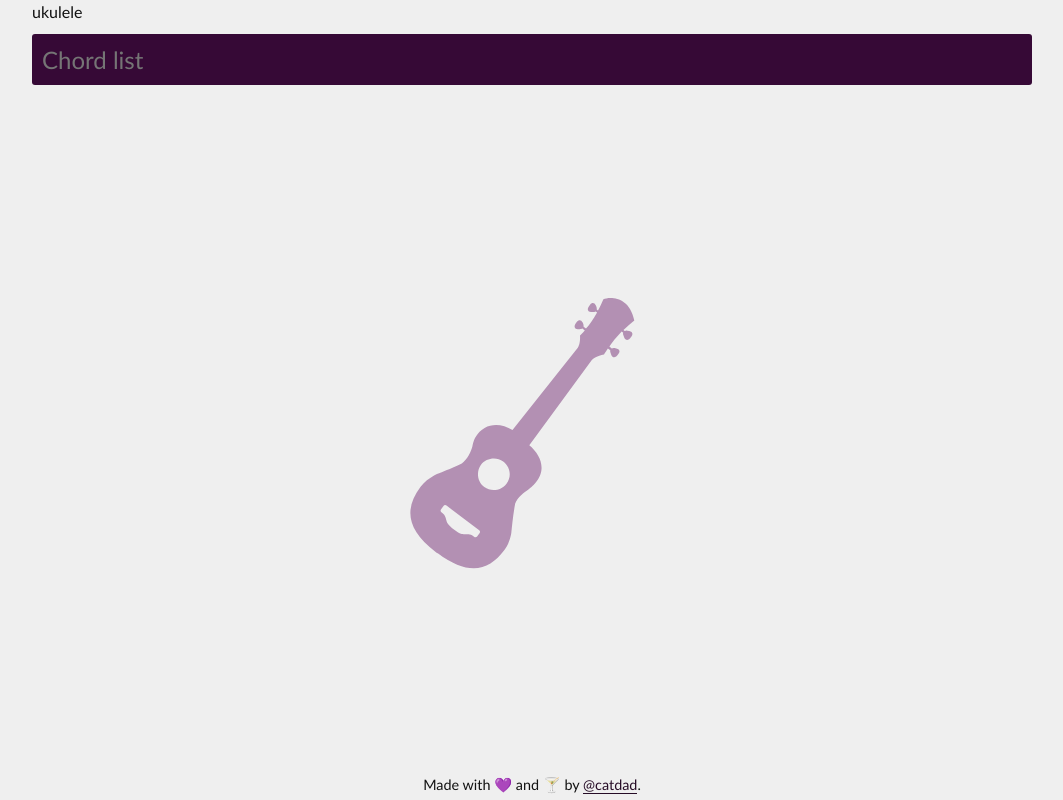
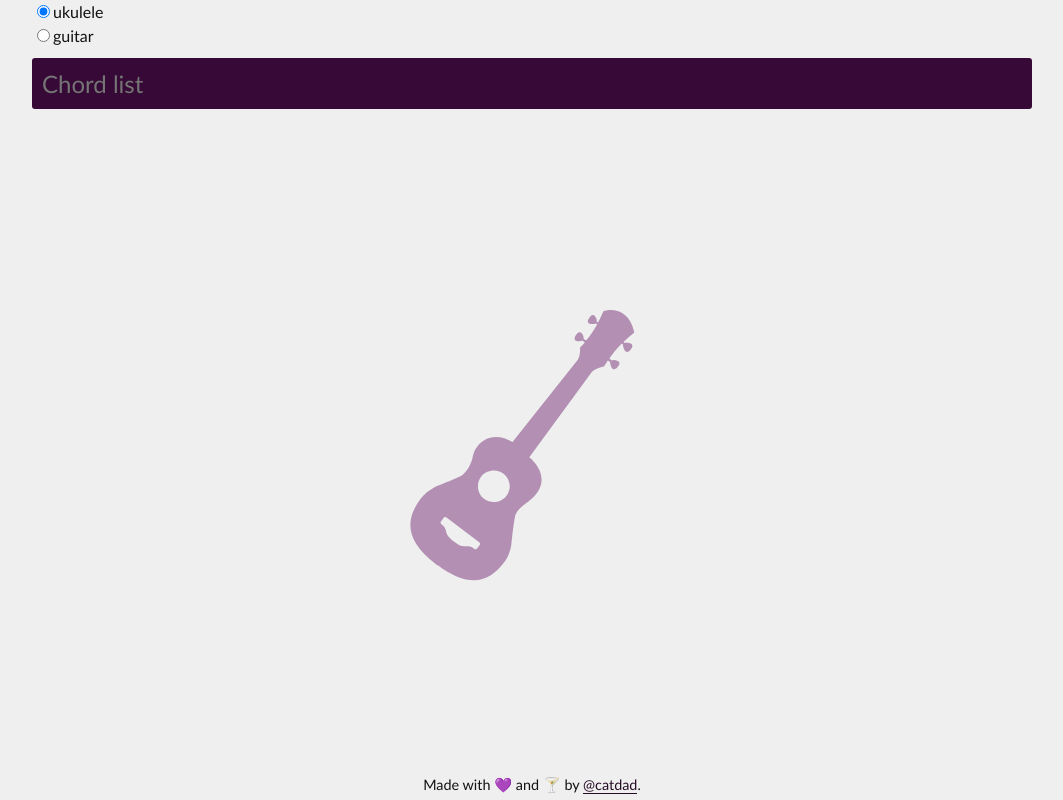
Before and after one commit to catdad/chord-explorer, a React (Vite) app: page / in a window 1280 px wide. Shown: the whole page, without its empty margins (108-1171 px from the left). Built offline with nearby package versions, Linux system fonts and the light colour scheme.

Commit message:
creating a toggle

```diff
--- a/src/components/Instrument/Instrument.jsx
+++ b/src/components/Instrument/Instrument.jsx
@@ -1,7 +1,34 @@
 import React from 'react';
 
-export default function Instrument({ instrument = 'ukulele' } = {}) {
+const noop = () => {};
+
+function input({ name, checked, onChange }) {
   return (
-    <div>{ instrument }</div>
+    <label key={ `instrument-${name}` }>
+      <input
+        type="radio"
+        name="instrument"
+        id={ name }
+        value={ name }
+        onChange={ onChange }
+        checked={ checked }
+      />
+      { name }
+    </label>
   );
 }
+
+export default function Instrument({ instrument = 'ukulele', onChange = noop } = {}) {
+  return [
+    input({
+      name: 'ukulele',
+      onChange,
+      checked: instrument === 'ukulele'
+    }),
+    input({
+      name: 'guitar',
+      onChange,
+      checked: instrument === 'guitar'
+    })
+  ];
+}
```
